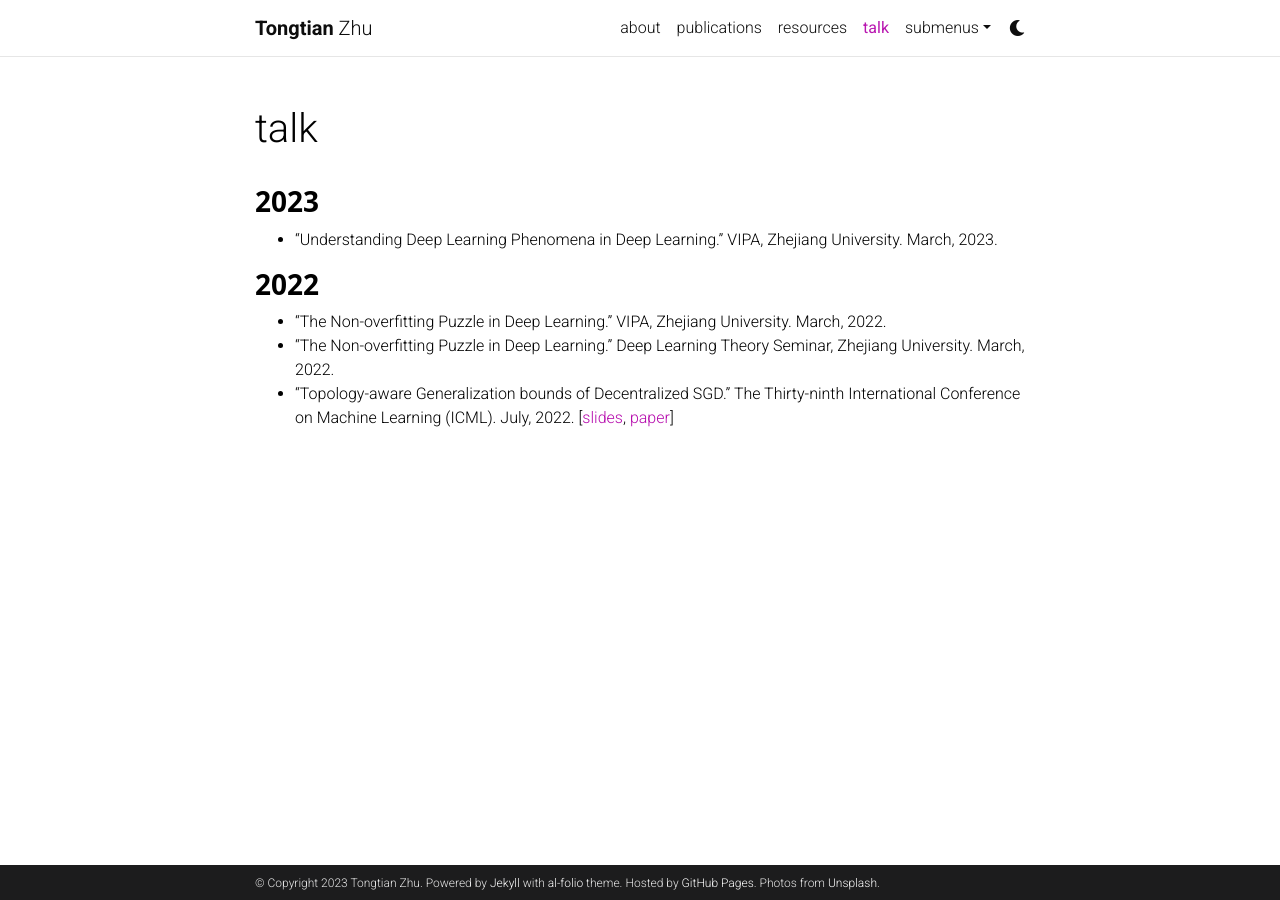
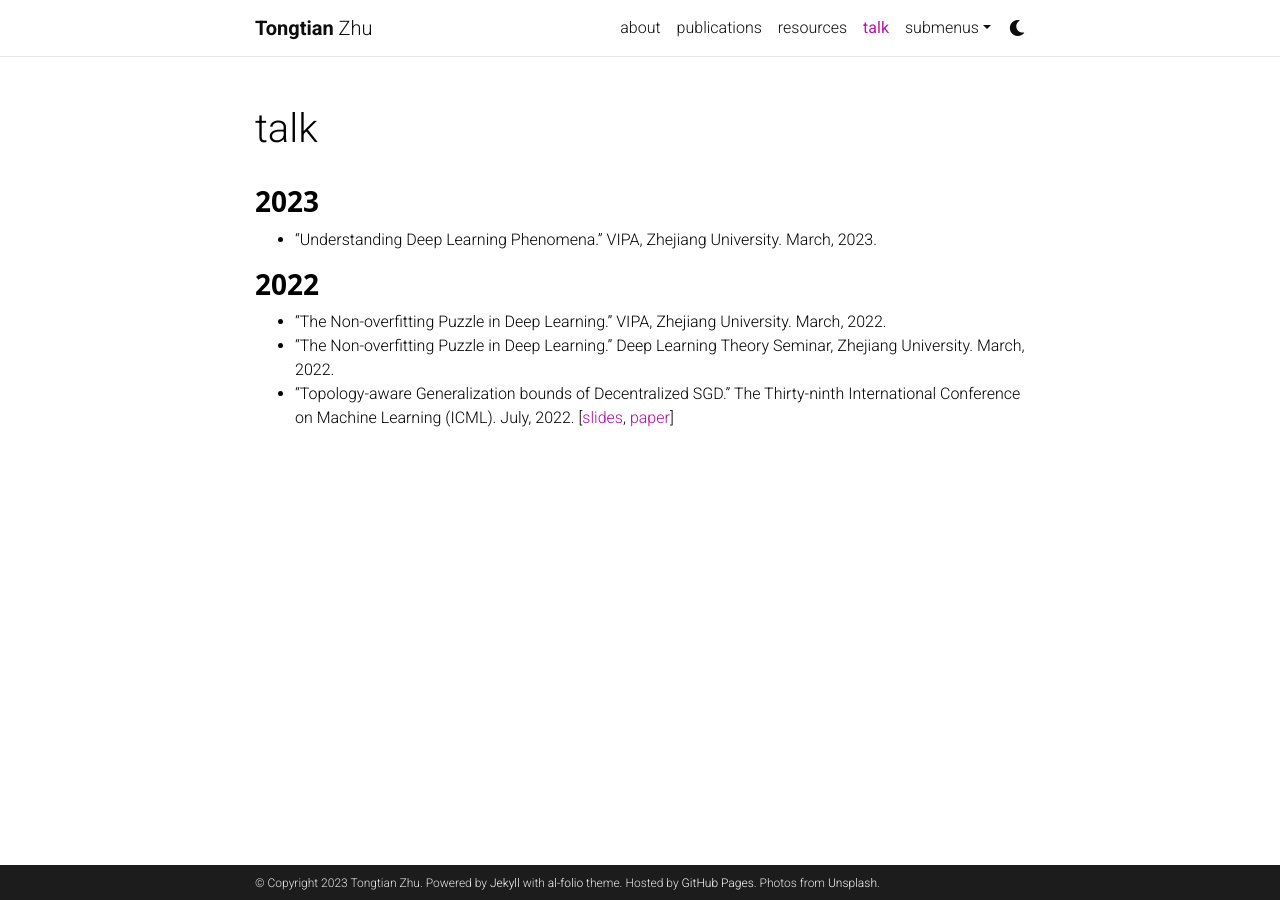
Before and after one commit to Raiden-Zhu/Raiden-Zhu.github.io, a Jekyll site: the page built from _pages/teaching.md, in a window 1280 px wide. Built offline with Jekyll 4.4.1, drawn with Linux system fonts in a browser that asks for light colours; comment, search, counter and statistics services are not loaded; a style sheet for code colours, icons or effects is not loaded.

Commit message:
Update teaching.md

```diff
--- a/_pages/teaching.md
+++ b/_pages/teaching.md
@@ -8,7 +8,7 @@ nav_order: 5
 ---
 
 ### <span style="font-family: 'Open Sans'; font-weight: bold;">2023</span>
-- "Understanding Deep Learning Phenomena in Deep Learning." VIPA, Zhejiang University. March, 2023.
+- "Understanding Deep Learning Phenomena." VIPA, Zhejiang University. March, 2023.
 
 ### <span style="font-family: 'Open Sans'; font-weight: bold;">2022</span>
 - "The Non-overfitting Puzzle in Deep Learning." VIPA, Zhejiang University. March, 2022.
```
